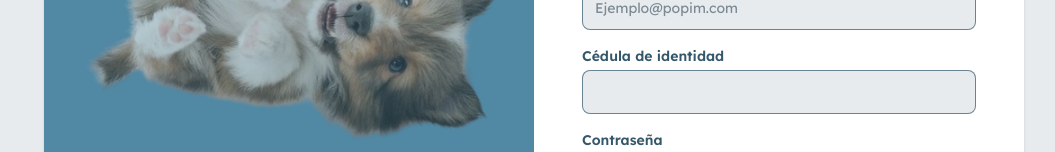
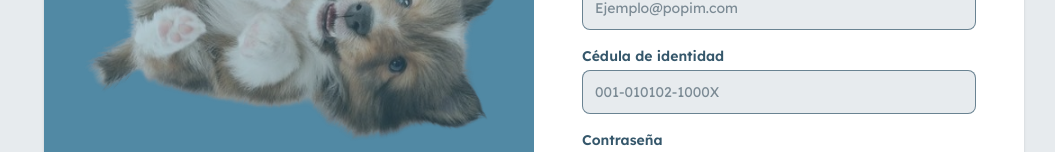
Before and after one commit to Jesileth/POPIM, a Next.js app in the folder frontend-propietario/: page /Registro in a window 1280 px wide. Shown: the part 468-620 px from the top of the page, without its empty margins (106-1161 px from the left). Built offline with nearby package versions, Linux system fonts and the light colour scheme; no server answers.

Commit message:
place holder

```diff
--- a/frontend-propietario/src/app/(auth)/Registro/page.js
+++ b/frontend-propietario/src/app/(auth)/Registro/page.js
@@ -68,7 +68,7 @@ export default function RegistroPage() {
       <form onSubmit={enviar} noValidate className="mt-6 flex flex-col gap-4">
         <CampoTexto id="nombre" etiqueta="Nombre Completo" autoComplete="name" error={errores.nombre} />
         <CampoTexto id="email" etiqueta="Correo Electronico" tipo="email" placeholder="Ejemplo@popim.com" autoComplete="email" error={errores.email} />
-        <CampoTexto id="cedula" etiqueta="Cédula de identidad" formato={formatearCedula} maxLength={16} autoComplete="off" error={errores.cedula} />
+        <CampoTexto id="cedula" etiqueta="Cédula de identidad" placeholder="001-010102-1000X"  formato={formatearCedula} maxLength={16} autoComplete="off" error={errores.cedula} />
         <CampoTexto
           id="password"
           etiqueta="Contraseña"
```
